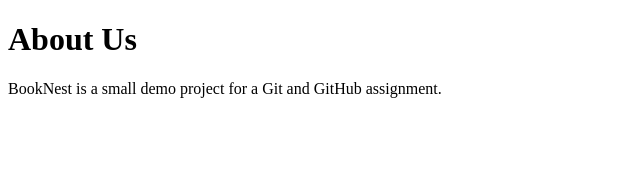
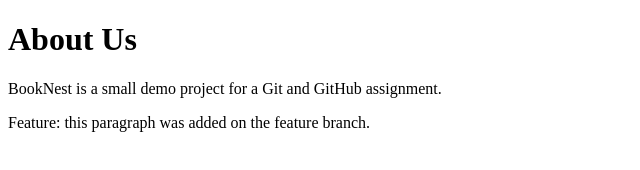
Before and after one commit to Koushikbalusu/BookNest, a plain HTML site: page about.html in a window 1280 px wide. Shown: the whole page, without its empty margins (0-640 px from the left). Drawn offline with Linux system fonts and the light colour scheme.

Commit message:
Add feature description

```diff
--- a/about.html
+++ b/about.html
@@ -7,5 +7,6 @@
 <body>
     <h1>About Us</h1>
     <p>BookNest is a small demo project for a Git and GitHub assignment.</p>
+    <p>Feature: this paragraph was added on the feature branch.</p>
 </body>
 </html>
```
